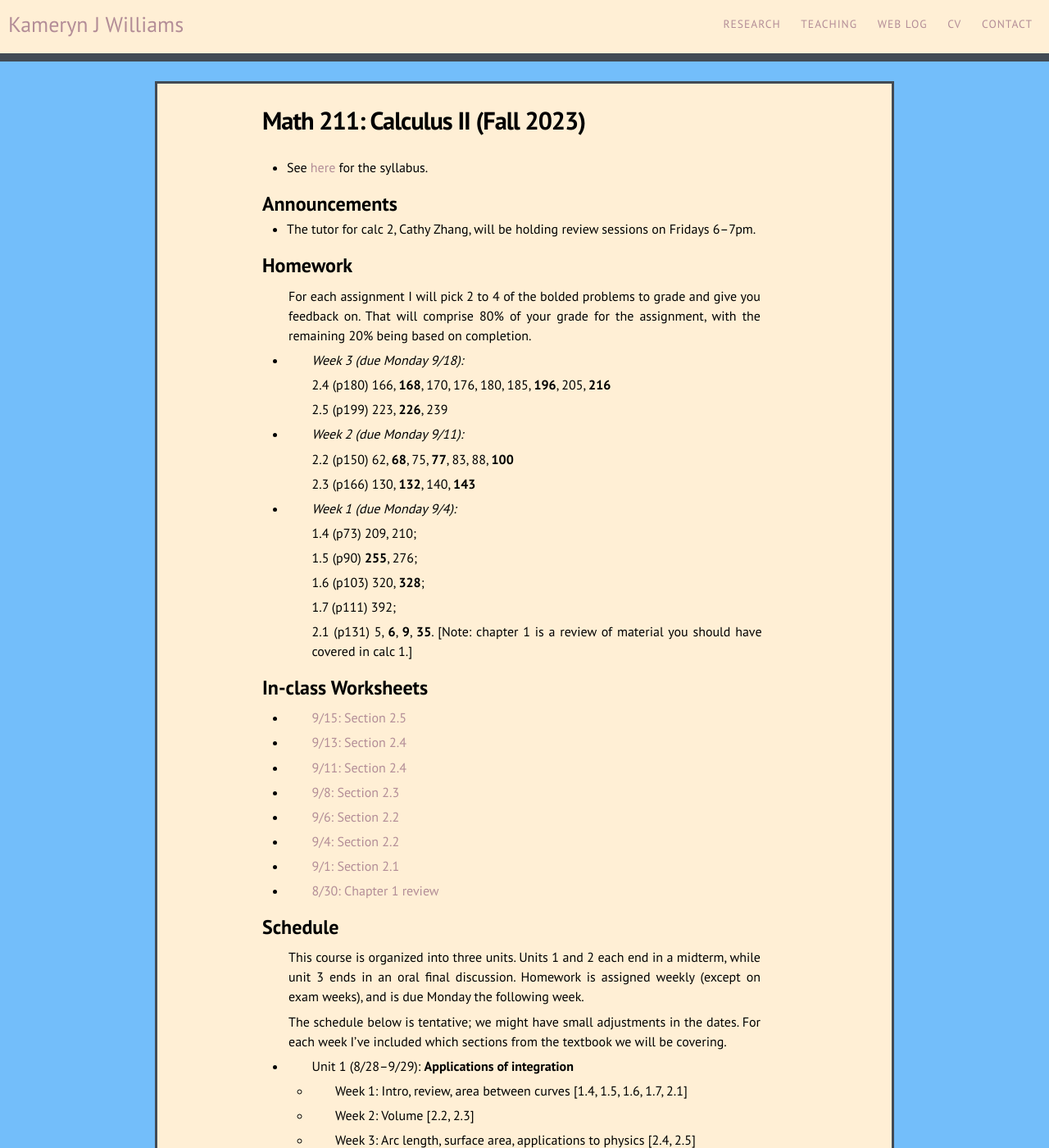
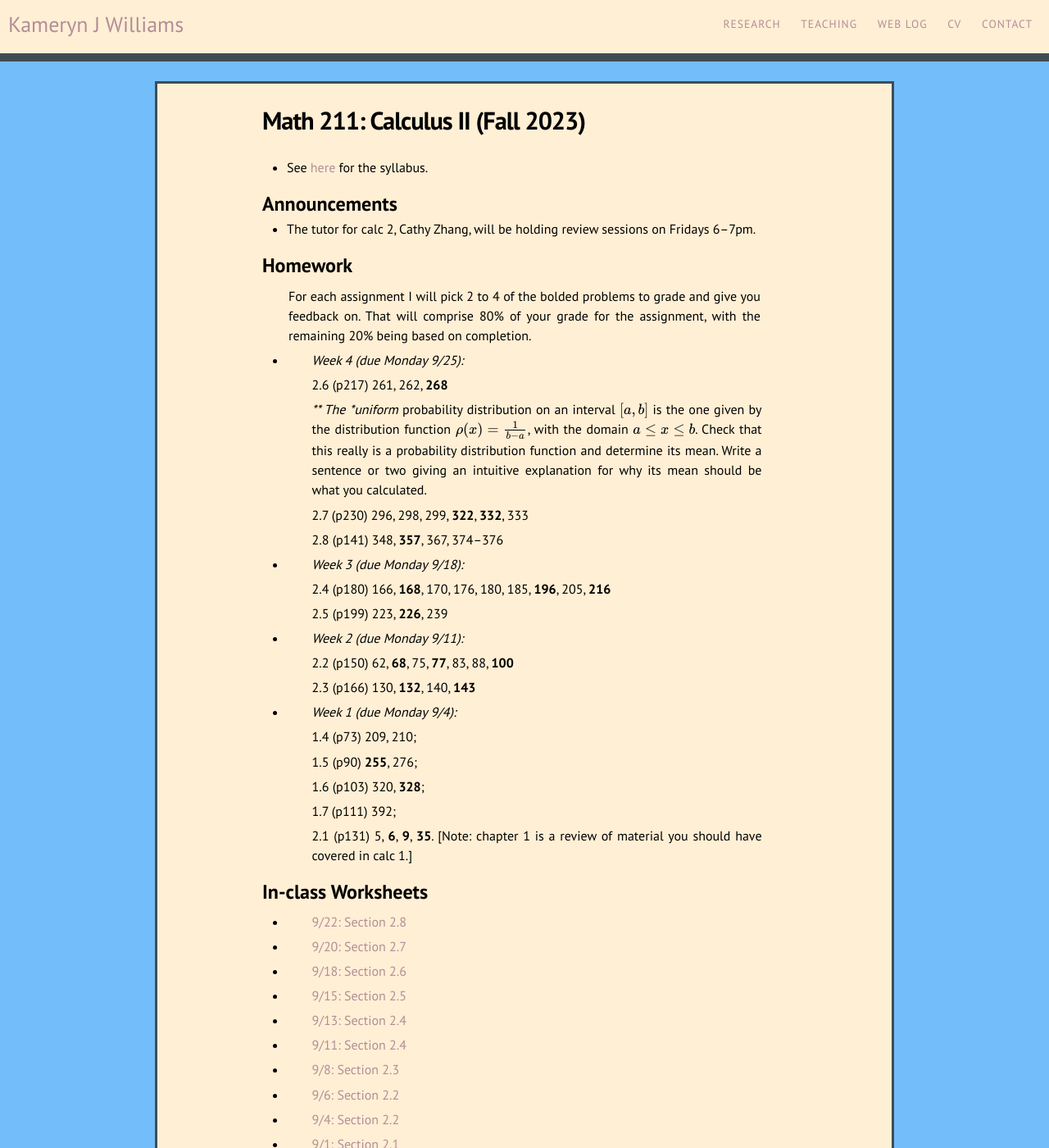
Before and after one commit to kamerynjw/kamerynjw.github.io, a Jekyll site: the page built from teaching/2023/math211.md, in a window 1280 px wide and 1400 px high. Shown: the whole window at 82% size. Built offline with Jekyll 4.4.1, drawn with Linux system fonts in a browser that asks for light colours; nearby versions of some CDN libraries; formulas are drawn with MathJax 3.

Commit message:
another week, another set of calc 2 stufF

```diff
--- a/teaching/2023/math211.md
+++ b/teaching/2023/math211.md
@@ -16,6 +16,16 @@ Homework
 --------
 
 For each assignment I will pick 2 to 4 of the bolded problems to grade and give you feedback on. That will comprise 80% of your grade for the assignment, with the remaining 20% being based on completion.
+
+* *Week 4 (due Monday 9/25):*
+
+    2.6 (p217) 261, 262, **268**
+
+    *** The *uniform* probability distribution on an interval $[a,b]$ is the one given by the distribution function $\rho(x) = \frac{1}{b-a}$, with the domain $a \le x \le b$. Check that this really is a probability distribution function and determine its mean. Write a sentence or two giving an intuitive explanation for why its mean should be what you calculated.
+
+    2.7 (p230) 296, 298, 299, **322**, **332**, 333
+
+    2.8 (p141) 348, **357**, 367, 374--376
 
 * *Week 3 (due Monday 9/18):*
 
@@ -43,6 +53,12 @@ For each assignment I will pick 2 to 4 of the bolded problems to grade and give
 
 In-class Worksheets
 --------
+
+* [9/22: Section 2.8](ws9-22.pdf)
+
+* [9/20: Section 2.7](ws9-20.pdf)
+
+* [9/18: Section 2.6](ws9-18.pdf)
 
 * [9/15: Section 2.5](ws9-15.pdf)
 
```
Also changed, not shown: 3 other files.
